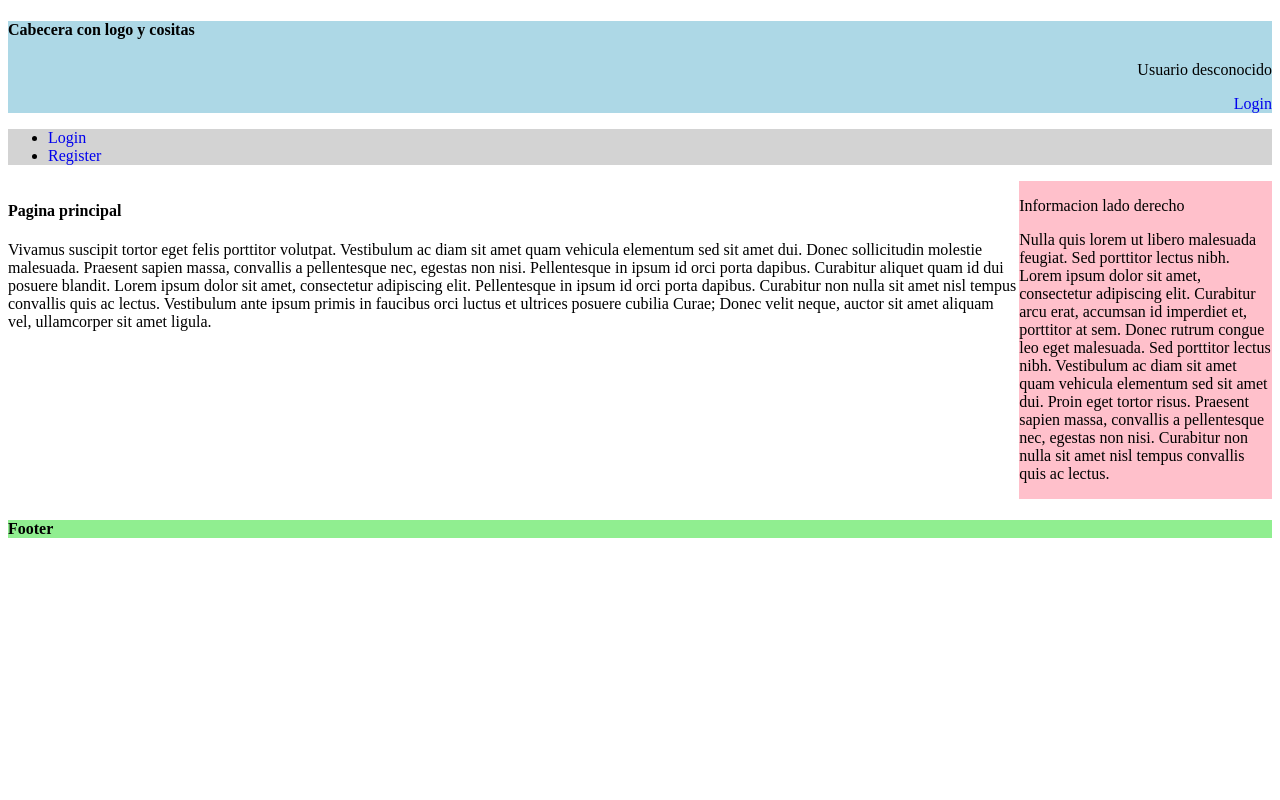
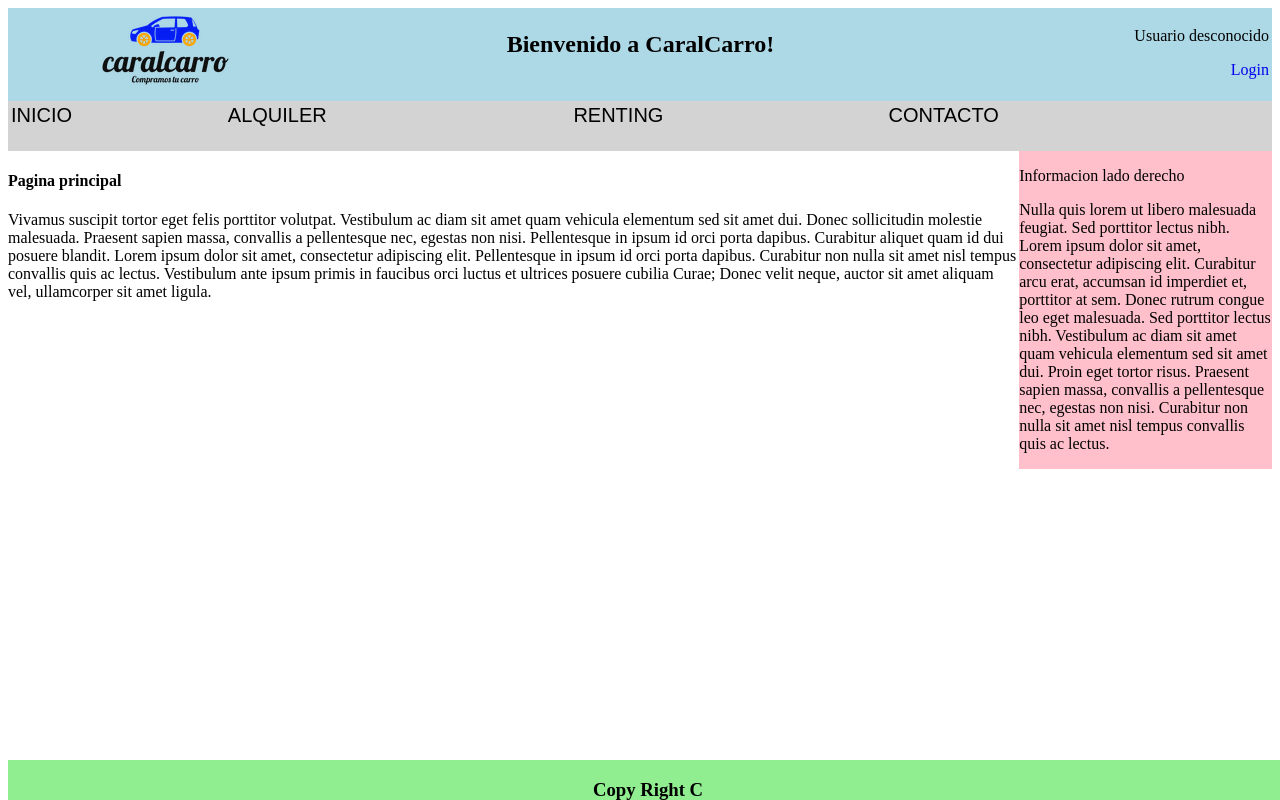
Before and after one commit to NoelAlgora/AW, a PHP site: page /index.php?controller=user&action=index in a window 1280 px wide. Run offline with PHP 8.4, Linux system fonts and the light colour scheme; data that the repository does not hold is empty.

Commit message:
Mazo cosas
Arreglar all _aquiler.php

```diff
--- a/practica2/controllers/UserController.php
+++ b/practica2/controllers/UserController.php
@@ -29,6 +29,14 @@ class UserController extends ControladorBase
         );
     }
 
+    public function alquiler()
+    {
+        $this->view(
+            "vehiculos/all_alquiler.php",
+            []
+        );
+    }
+
     public function login()
     {
         $formErrors = [];
@@ -50,7 +58,7 @@ class UserController extends ControladorBase
                 $result = $dao->searchUsuarioByNamePass($user_name,$user_password);
                 var_dump($result);
                 if ($result == null){
-                    $formErrors[] = "Login incorrecto";
+                    echo "<script type='text/javascript'>alert('Usuario o contraseña incorrectos!')</script>";
                 }
                 else {
                     $_SESSION["login"] = true;
@@ -99,17 +107,12 @@ class UserController extends ControladorBase
                         $this->redirect("Site", "index");
                     }
                     else {
-                        $formErrors[] = 'Registro incorrecto';
+                        echo "<script type='text/javascript'>alert('Registro incorrecto!')</script>";
                     }
                 }
-                else {
-                    $formErrors[] = 'Existe un usuario ya';
-                }
+                else { echo "<script type='text/javascript'>alert('El Usuario ya Existe, Intentelo otra vez!')</script>";}
             }
-            else
-            {
-                $formErrors[] = 'Campos vacios';
-            }
+            else{ echo "<script type='text/javascript'>alert('Por favor, rellene todos los campos')</script>";}
         }
 
         $this->view(
--- a/practica2/css/style.css
+++ b/practica2/css/style.css
@@ -19,11 +19,26 @@ header div.saludo {
 
 footer {
   background-color: lightgreen;
+  position: fixed;
+  bottom:0;
   height: 5%;
+  width: 100%;
 }
 
 nav {
   background-color: lightgray;
+  height: 50px;
+  width: auto;
+}
+
+.img_alquiler{
+  max-height: 250px;
+  max-width: 250px;
+}
+
+#tabla_inicio{
+  text-align: center;
+  width: 100%;
   height: auto;
 }
 
@@ -47,6 +62,26 @@ a {
   text-decoration: none;
 }
 
+.nav_elements{
+  text-align: center;
+  font-family: sans-serif;
+  font-size: 20px;
+  color: black;
+}
+
+#tabla_vehiculos {
+  overflow-x:auto;"
+}
+
+
+
+
+
+#nav_table{
+  width: 100%;
+  height: auto;
+}
+
 .login{
   margin: auto;
   margin-top: 10%;
@@ -55,6 +90,10 @@ a {
   border: 3px solid #73AD21;
   padding: 30px;
   background-color: lightblue;
+}
+
+h2{
+  text-align: center;
 }
 
 h3{
--- a/practica2/views/index.php
+++ b/practica2/views/index.php
@@ -2,6 +2,7 @@
 <html lang="es">
 
 <head>
+  <?php $pageTitle = "Inicio"; ?>
   <title>
     <?php echo $pageTitle; ?>
   </title>
@@ -11,7 +12,7 @@
 </head>
 
 <body>
-  <?php $pageTitle = "Inicio"; ?>
+
   <?php require('views/layout/header.php'); ?>
   <?php include('views/layout/nav.php'); ?>
   <div id="container">
--- a/practica2/views/layout/footer.php
+++ b/practica2/views/layout/footer.php
@@ -1,4 +1,3 @@
-
 <footer>
-  <h4> Footer </h4>
+  <h3> Copy Right C</h3>
 </footer>
--- a/practica2/views/layout/header.php
+++ b/practica2/views/layout/header.php
@@ -1,5 +1,9 @@
 <header>
-  <h4>Cabecera con logo y cositas</h4>
+  <table id="tabla_inicio">
+    <tr>
+      <td><a href="index.php"><img src="img/logo.png" /></a></td>
+      <td><h2> Bienvenido a CaralCarro!</h2><br></td>
+      <td>
         <div class="saludo">
           <?php
             if ( $helper->isUserLogged() ){
@@ -12,4 +16,7 @@
             }
           ?>
         </div>
+      </td>
+    <tr>
+  </table>
 </header>
--- a/practica2/views/layout/nav.php
+++ b/practica2/views/layout/nav.php
@@ -1,6 +1,10 @@
 <nav>
-  <ul>
-    <li><a href="<?= $helper->url('user','login');?>">Login</a></li>
-    <li><a href="<?= $helper->url('user','register');?>"> Register</a></li>
-  </ul>
-</nav>
+   <table id="nav_table">
+   	<tr>
+   	  <td><a class="nav_elements" href="<?= $helper->url('user','index');?>">INICIO</a></td>
+   	  <td><a class="nav_elements" href="<?= $helper->url('user','alquiler');?>">ALQUILER</a></td>
+   	  <td><a class="nav_elements" href="<?= $helper->url('user','login');?>">RENTING</a></td>
+   	  <td><a class="nav_elements" href="<?= $helper->url('user','login');?>">CONTACTO</a></td>
+   	</tr>
+   </table>
+ </nav>
--- a/practica2/views/user/login.php
+++ b/practica2/views/user/login.php
@@ -19,7 +19,7 @@
         <input class="login_username" type="text" name="username" placeholder="Username" required="required" /><br>
         <input class="login_password" type="password" name="password" placeholder="Password" required="required" /><br>
         <button class="login_boton" type="submit">Log in</button>
-        <p>Aun no te has registrado? <a href="<?= $helper->url('user','register');?>"> Registrarme!</a></p>
+        <p><b>Aun no te has registrado?<a href="<?= $helper->url('user','register');?>"> Registrarme!</a></b></p>
       </form>
     </div>
   </div>
--- a/practica2/views/user/register.php
+++ b/practica2/views/user/register.php
@@ -20,7 +20,7 @@
         <input class="login_password" type="password" name="password" placeholder="Password" required="required" /><br>
         <input class="login_username" type="text" name="email" placeholder="Email" required="required" /><br>
         <button class="login_boton" type="submit">Registrar</button>
-        <p>Ya tienes cuenta? <a href="<?= $helper->url('user','login');?>"> Login!</a></p>
+        <p><b>Ya tienes cuenta? <a href="<?= $helper->url('user','login');?>"> Login!</a></b></p>
       </form>
     </div>
   </div>
```
Also changed, not shown: practica2/views/vehiculos/all_alquiler.php (added, +44 -0 lines), practica2/views/vehiculos/vehiculo.php (renamed from practica1/layout/header.php, +15 -19 lines), practica2/img/coches/bmw-serie1.jpg (added), practica2/img/coches/citroen-cactus.jpg (added), practica2/img/coches/ford-focus.jpg (added), practica2/img/coches/logo.png (added), practica2/img/coches/seat-ibiza.jpg (added), practica2/img/coches/volkswagen-golf.jpg (added). Lines whose indentation alone changed are shown as unchanged.
